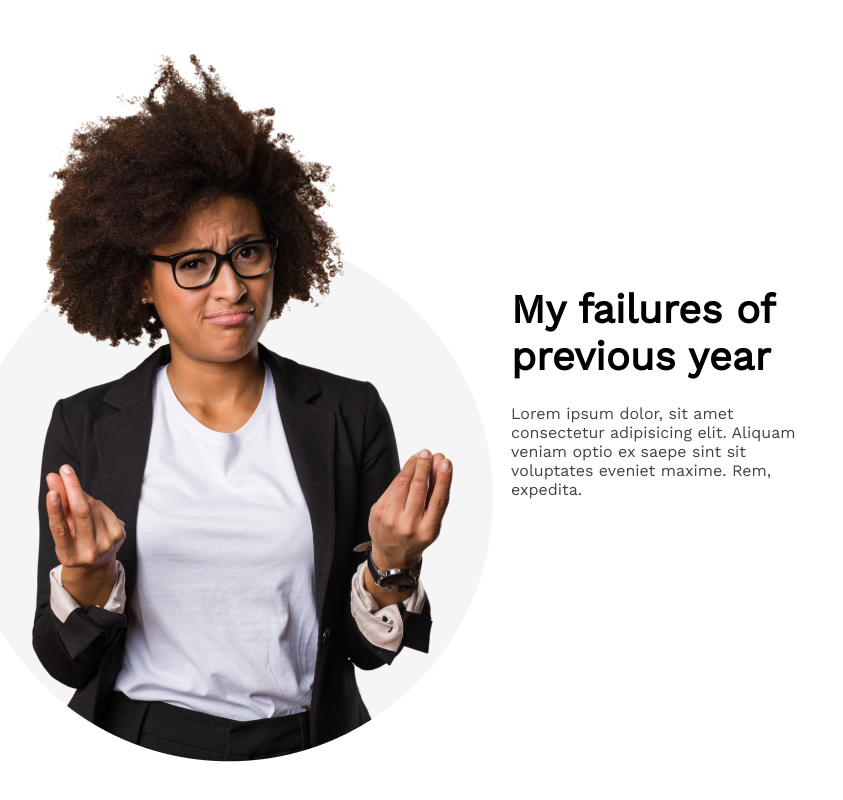
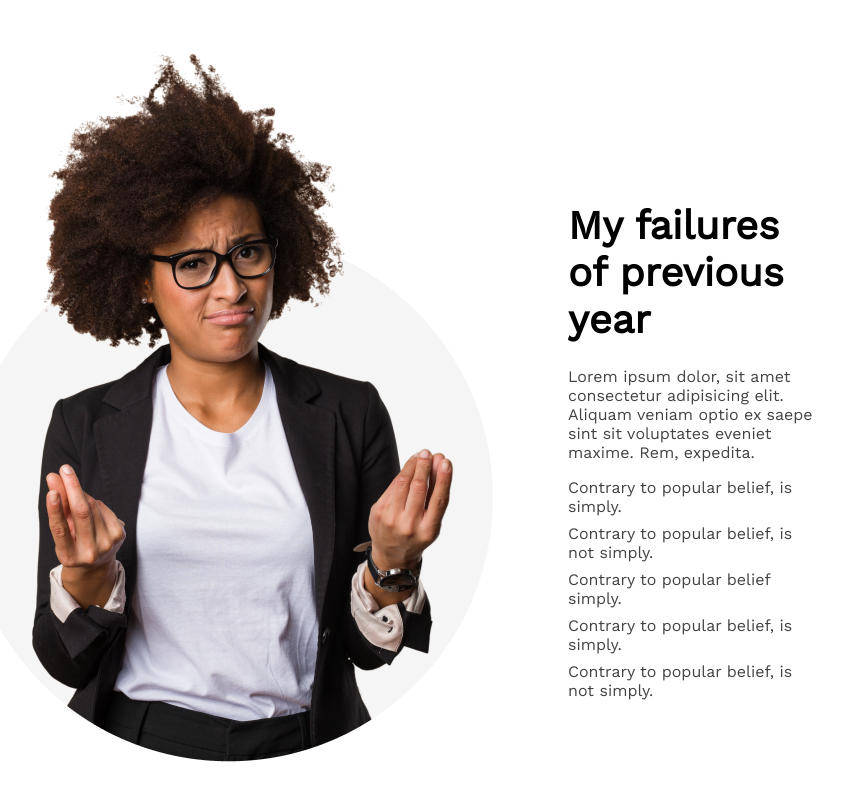
Before and after one commit to nausherkhan/first-final, a plain HTML site: page index.html in a window 1280 px wide. Shown: the part 892-1692 px from the top of the page, without its empty margins (258-1101 px from the left). Drawn offline with nearby package versions, Linux system fonts and the light colour scheme.

Commit message:
for today

```diff
--- a/index.html
+++ b/index.html
@@ -23,10 +23,15 @@
     <main>
         <div class="main-sec">
 
-            <img src="images/person.png" alt="">
+            <img class="img" src="images/person.png" alt="">
             <div class="failures">
                 <h2 class="title-h2">My failures of previous year</h2>
             <p class="h2-des">Lorem ipsum dolor, sit amet consectetur adipisicing elit. Aliquam veniam optio ex saepe sint sit voluptates eveniet maxime. Rem, expedita.</p>
+            <p class="p-icon">Contrary to popular belief, is  simply.</p>
+            <p class="p-icon">Contrary to popular belief, is not simply.</p>
+            <p class="p-icon">Contrary to popular belief simply.</p>
+            <p class="p-icon">Contrary to popular belief, is  simply.</p>
+            <p class="p-icon">Contrary to popular belief, is not simply.</p>
             </div>
 
 
--- a/styles/style.css
+++ b/styles/style.css
@@ -59,6 +59,10 @@ text-align: right;
 }
 
 
+.failures{
+    margin-top: 110px;
+    margin-left: 57px;
+}
 
 
 .title-h2{
@@ -74,3 +78,11 @@ text-align: right;
     color: #444343;
     margin-bottom: 16px;
 }
+
+.p-icon{
+    font-weight: 400;
+    font-size: 16px;
+    color: #444343;
+    margin-bottom: 8px;
+
+}
```
